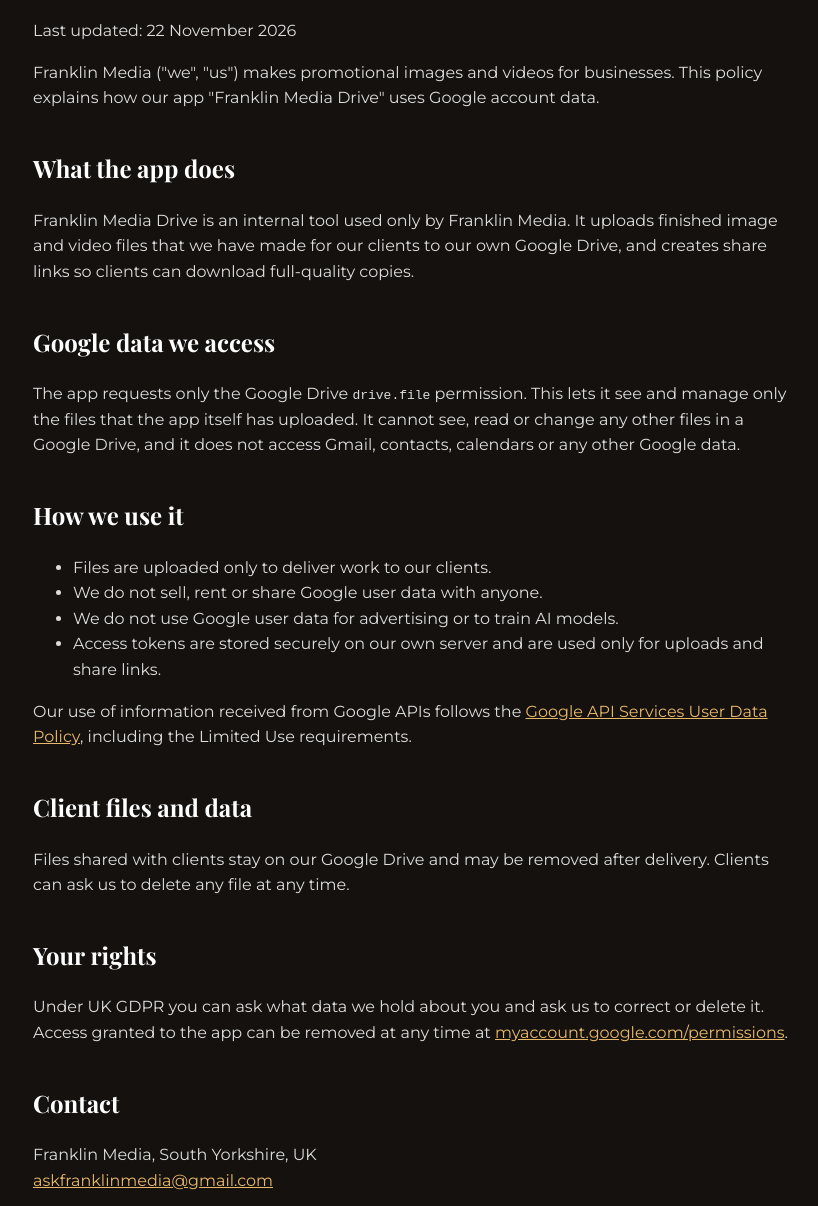
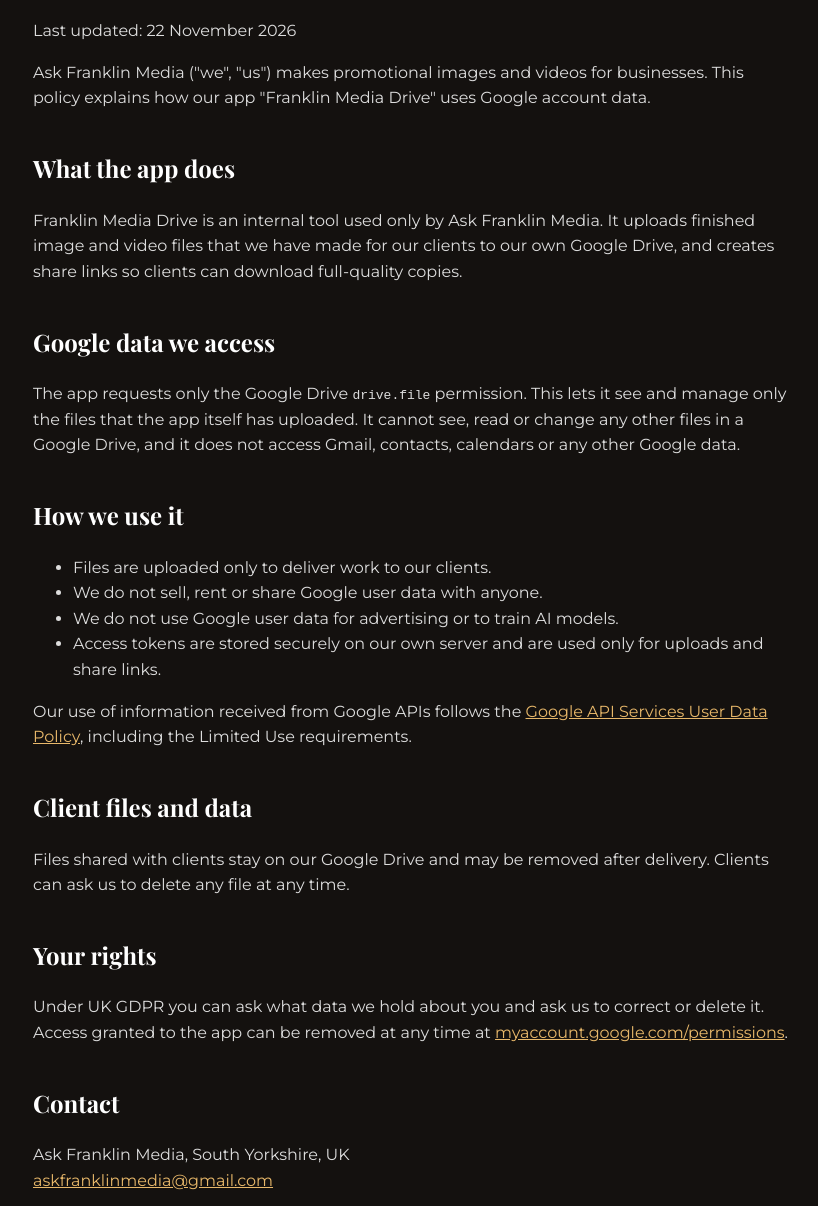
Before and after one commit to askfranklinmedia-eng/askfranklinmedia-eng.github.io, a plain HTML site: page privacy.html in a window 1280 px wide. Shown: the part 116-1322 px from the top of the page, without its empty margins (227-1045 px from the left). Drawn offline with nearby package versions, Linux system fonts and the light colour scheme.

Commit message:
Rebrand to Ask Franklin Media, new pricing wording, new car image

```diff
--- a/privacy.html
+++ b/privacy.html
@@ -3,7 +3,7 @@
 <head>
 <meta charset="utf-8">
 <meta name="viewport" content="width=device-width, initial-scale=1">
-<title>Privacy Policy - Franklin Media</title>
+<title>Privacy Policy - Ask Franklin Media</title>
 <link href="https://fonts.googleapis.com/css2?family=Montserrat:wght@400;600&family=Playfair+Display:wght@700&display=swap" rel="stylesheet">
 <style>
 body{margin:0;font-family:Montserrat,Arial,sans-serif;background:#14110f;color:#ddd;line-height:1.6}
@@ -17,10 +17,10 @@ a{color:#e8b86a}
 <main>
 <h1>Privacy Policy</h1>
 <p>Last updated: 22 November 2026</p>
-<p>Franklin Media ("we", "us") makes promotional images and videos for businesses. This policy explains how our app "Franklin Media Drive" uses Google account data.</p>
+<p>Ask Franklin Media ("we", "us") makes promotional images and videos for businesses. This policy explains how our app "Franklin Media Drive" uses Google account data.</p>
 
 <h2>What the app does</h2>
-<p>Franklin Media Drive is an internal tool used only by Franklin Media. It uploads finished image and video files that we have made for our clients to our own Google Drive, and creates share links so clients can download full-quality copies.</p>
+<p>Franklin Media Drive is an internal tool used only by Ask Franklin Media. It uploads finished image and video files that we have made for our clients to our own Google Drive, and creates share links so clients can download full-quality copies.</p>
 
 <h2>Google data we access</h2>
 <p>The app requests only the Google Drive <code>drive.file</code> permission. This lets it see and manage only the files that the app itself has uploaded. It cannot see, read or change any other files in a Google Drive, and it does not access Gmail, contacts, calendars or any other Google data.</p>
@@ -41,7 +41,7 @@ a{color:#e8b86a}
 <p>Under UK GDPR you can ask what data we hold about you and ask us to correct or delete it. Access granted to the app can be removed at any time at <a href="https://myaccount.google.com/permissions">myaccount.google.com/permissions</a>.</p>
 
 <h2>Contact</h2>
-<p>Franklin Media, South Yorkshire, UK<br>
+<p>Ask Franklin Media, South Yorkshire, UK<br>
 <a href="mailto:askfranklinmedia@gmail.com">askfranklinmedia@gmail.com</a></p>
 <p><a href="/">Back to home</a></p>
 </main>
```
